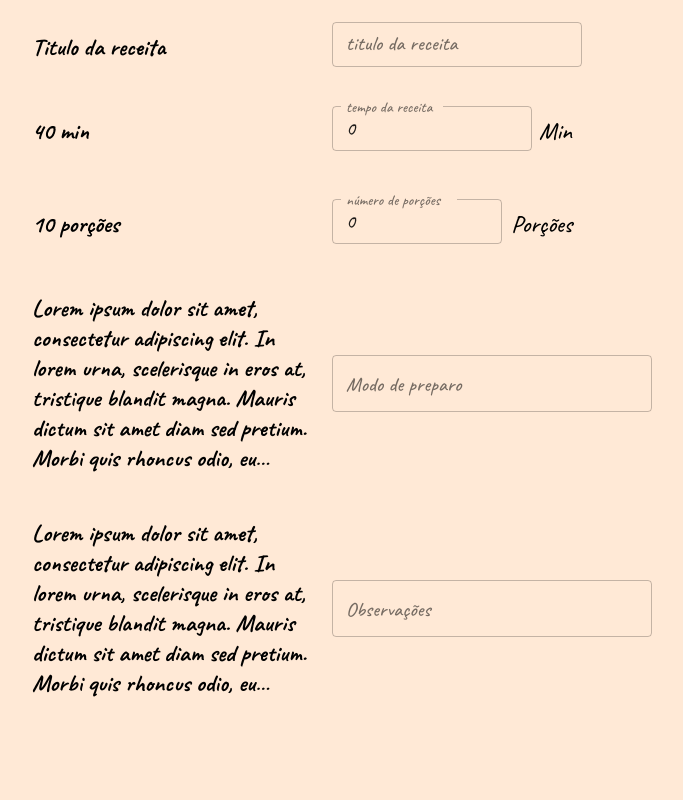
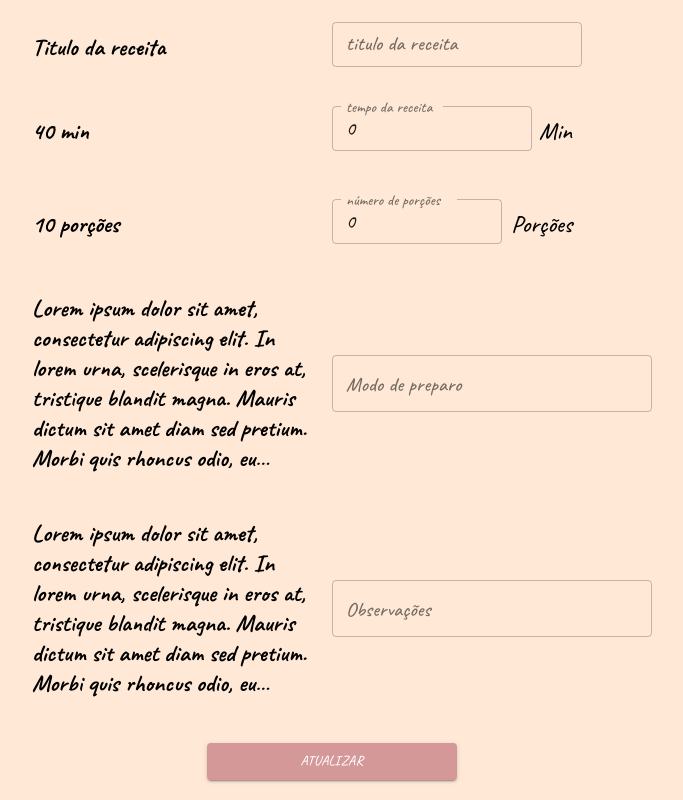
Before and after one commit to mugarate12/minhaReceitaFront, a Next.js app: page /recipes/update in a window 1280 px wide. Shown: the part 343-1143 px from the top of the page, without its empty margins (308-991 px from the left). Before the commit the page ends 1091 px from the top, so only its background shows below. Built offline with nearby package versions, Linux system fonts and the light colour scheme.

Commit message:
updates on update recipe page

```diff
--- a/components/InputFile.tsx
+++ b/components/InputFile.tsx
@@ -21,8 +21,13 @@ export default function InputFile({ setState }: Props) {
         onChange={(event) => {
           const fileList = event.target.files
           const file = fileList[0]
-          setState(file)
-          setDisplayText(`sua foto foi carregada`)
+
+          const reader = new FileReader()
+          reader.onload = (e) => {
+            setState(reader.result)
+            setDisplayText(`sua foto foi carregada`)
+          }
+          reader.readAsDataURL(file)
         }}
       />
       <InsertDriveFileIcon
--- a/pages/recipes/update.tsx
+++ b/pages/recipes/update.tsx
@@ -10,11 +10,13 @@ import InputFile from './../../components/InputFile'
 import Input from './../../components/Input'
 import PreviousTextInformation from './../../components/PreviousTextInformation'
 import TextField from './../../components/TextField'
+import Button from './../../components/Button'
 
 import styles from './../../styles/UpdateRecipe.module.css'
 
 export default function UpdateRecipe() {
-  const [recipeImg, setRecipeImg] = useState<File>()
+  // const [recipeImg, setRecipeImg] = useState<File>()
+  const [recipeImg, setRecipeImg] =useState<string>('/img/teste.jpg')
   const [title, setTitle] = useState<string>('')
   const [time, setTime] = useState<number>(0)
   const [number_of_portions, setNumber_of_portions] = useState<number>(0)
@@ -36,7 +38,7 @@ export default function UpdateRecipe() {
           <div className={styles.imgContainer}>
             <Image
               className={styles.img}
-              src='/img/teste.jpg'
+              src={recipeImg}
               width={200}
               height={200}
               id='preview'
@@ -133,6 +135,14 @@ export default function UpdateRecipe() {
           />
         </div>
 
+
+        <Button
+          backgroundColor='#d49898'
+          width='250px'
+          margin= {{
+            marginTop: '15px'
+          }}
+        >Atualizar</Button>
       </div>
     </Layout>
   );
```
